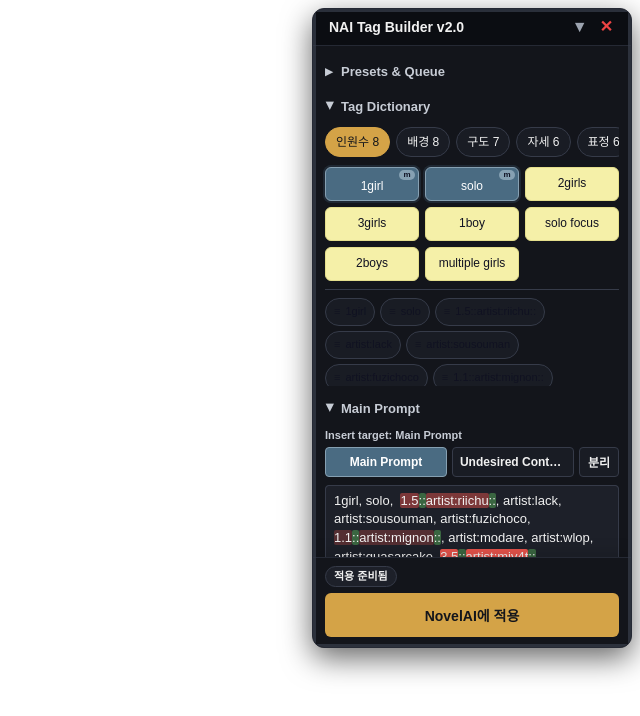
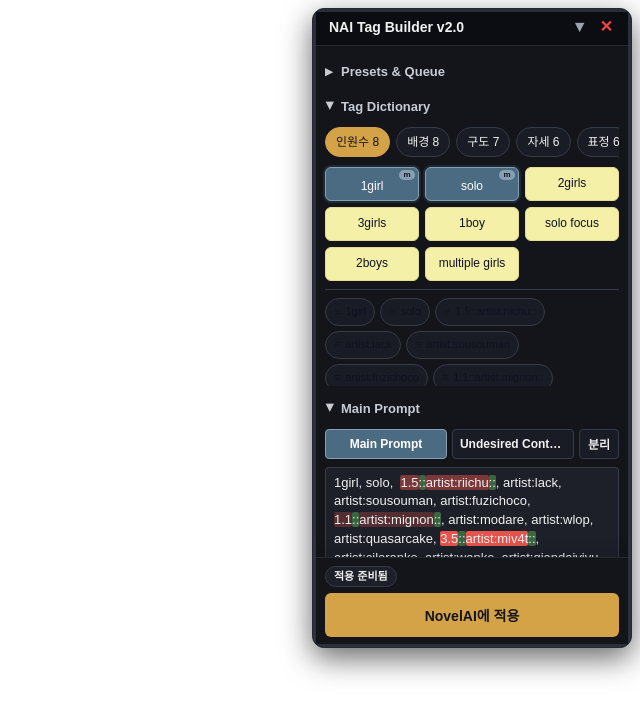
Before and after one commit to jn01020304/nai-tag-builder, a React (Vite) app: page / in a window 1280 px wide. Shown: the top 716 px of the page, without its empty margins (640-1280 px from the left). Built offline with nearby package versions, Linux system fonts and the light colour scheme.

Commit message:
Remove active prompt target subtitle

```diff
--- a/src/components/MainPromptSection.tsx
+++ b/src/components/MainPromptSection.tsx
@@ -3,9 +3,7 @@ import type {
   PromptInsertTarget,
   PromptSelectionAfterRender,
 } from "../prompt/promptInsertTarget";
-import { promptTargetLabel } from "../prompt/promptInsertTarget";
 import type { PromptState } from "../types/metadata";
-import { useTheme } from "../contexts/themeContextCore";
 import CollapsiblePanel from "./CollapsiblePanel";
 import PromptPairTabs from "./PromptPairTabs";
 
@@ -24,21 +22,8 @@ export default function MainPromptSection({
   getSelectionAfterRender,
   onPromptSelection,
 }: Props) {
-  const theme = useTheme();
-
   return (
     <CollapsiblePanel title="Main Prompt" testId="main-prompt-section">
-      <div
-        data-testid="active-prompt-target"
-        style={{
-          color: theme.subtext1,
-          fontSize: "11px",
-          fontWeight: 700,
-          marginBottom: "6px",
-        }}
-      >
-        Insert target: {promptTargetLabel(activePromptTarget)}
-      </div>
       <PromptPairTabs
         testIdPrefix="base-prompt"
         activePromptTarget={activePromptTarget}
```
Also changed, not shown: 1 other file (tests, documents, lock files or other folders).
